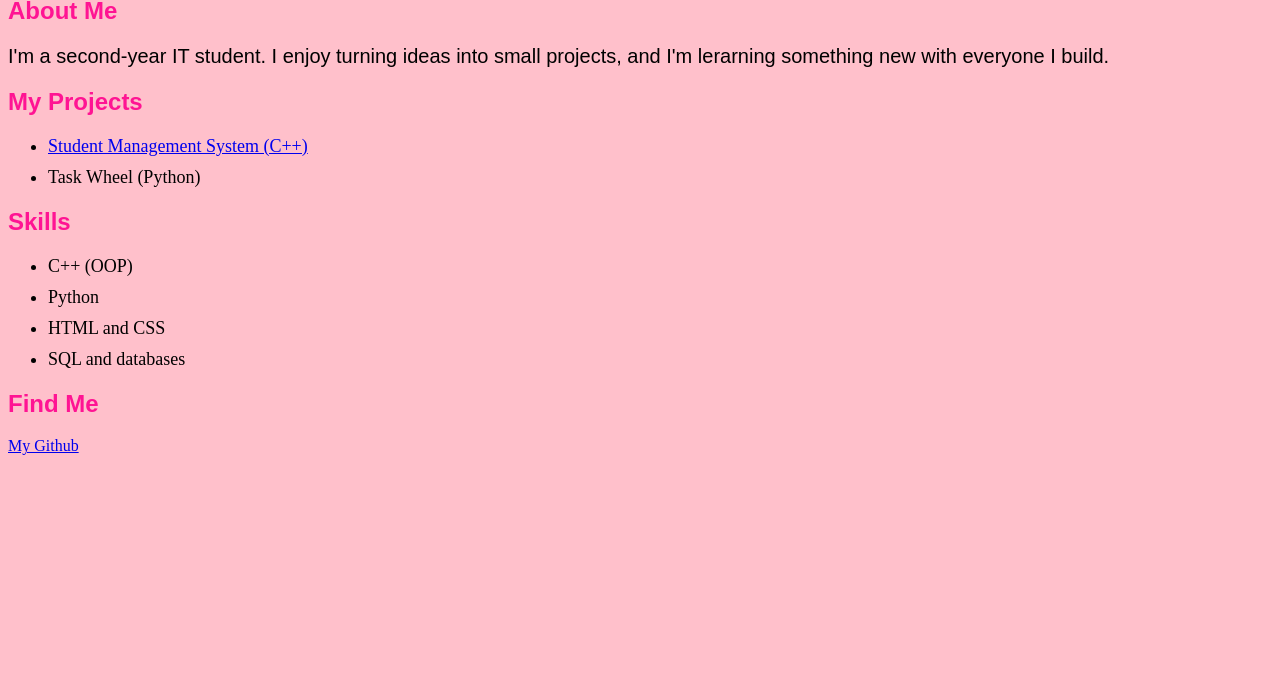
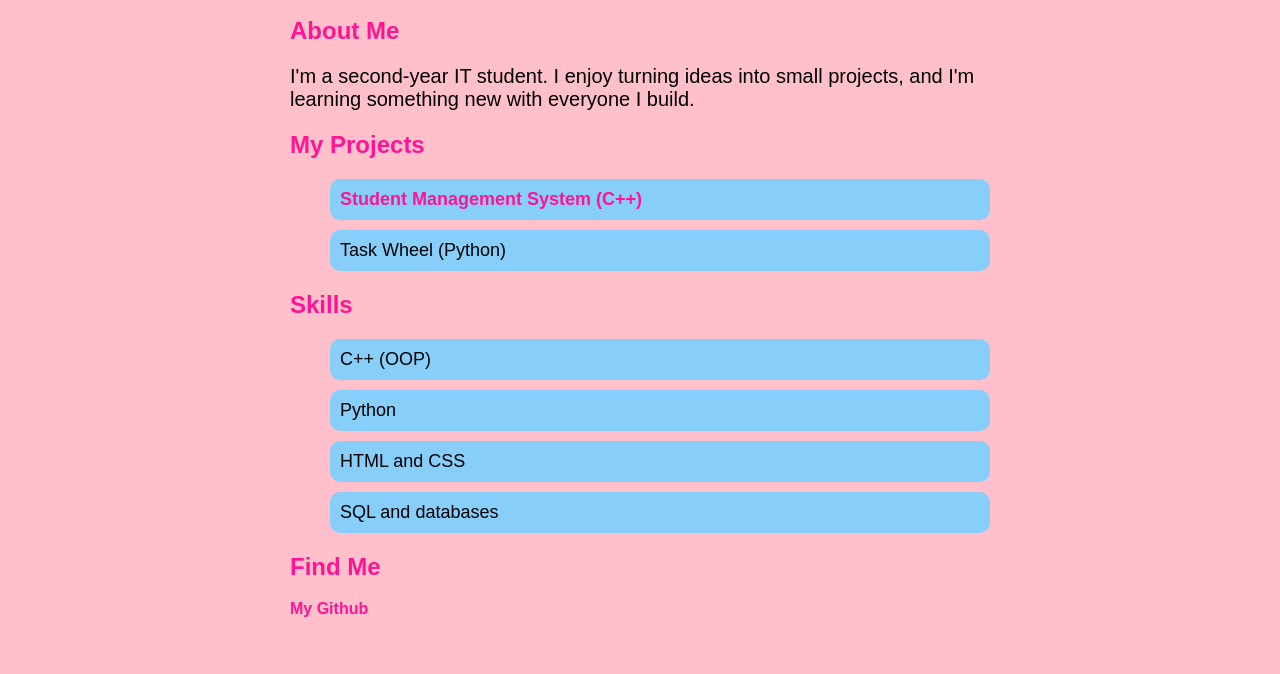
Before and after one commit to yvonneakoth853-ship-it/my-portfolio, a plain HTML site: page index.html in a window 1280 px wide. Shown: the part 126-800 px from the top of the page. Drawn offline with Linux system fonts and the light colour scheme.

Commit message:
Style layout, links and cards

```diff
--- a/index.html
+++ b/index.html
@@ -8,7 +8,7 @@
     <h1>Hi, I'm Yvonne Akoth</h1>
     <p>I'm an IT student who loves building projects.</p>
     <h2>About Me</h2>
-    <p>I'm a second-year IT student. I enjoy turning ideas into small projects, and I'm lerarning something new with everyone I build.</p>
+    <p>I'm a second-year IT student. I enjoy turning ideas into small projects, and I'm learning something new with everyone I build.</p>
     <h2>My Projects</h2>
 <ul>
     <li><a href="https://github.com/yvonneakoth853-ship-it/Student_Managing_System">Student Management System (C++)</a></li>
--- a/style.css
+++ b/style.css
@@ -1,5 +1,9 @@
 body {
     background-color: pink;
+    font-family: Arial, sans-serif;
+    max-width: 700px;
+    margin:0 auto;
+    padding: 20px;
 }
 
 h1 {
@@ -20,4 +24,19 @@ h2 {
 li {
     font-size: 18px;
     margin-bottom: 10px;
+    background-color: lightskyblue;
+    padding: 10px;
+    border-radius: 10px;
+    list-style: none;
 }
+
+a {
+    color: deeppink;
+    font-weight: bold;
+    text-decoration: none;
+}
+
+a:hover {
+    color: white;
+    text-decoration: underline;
+}
```
